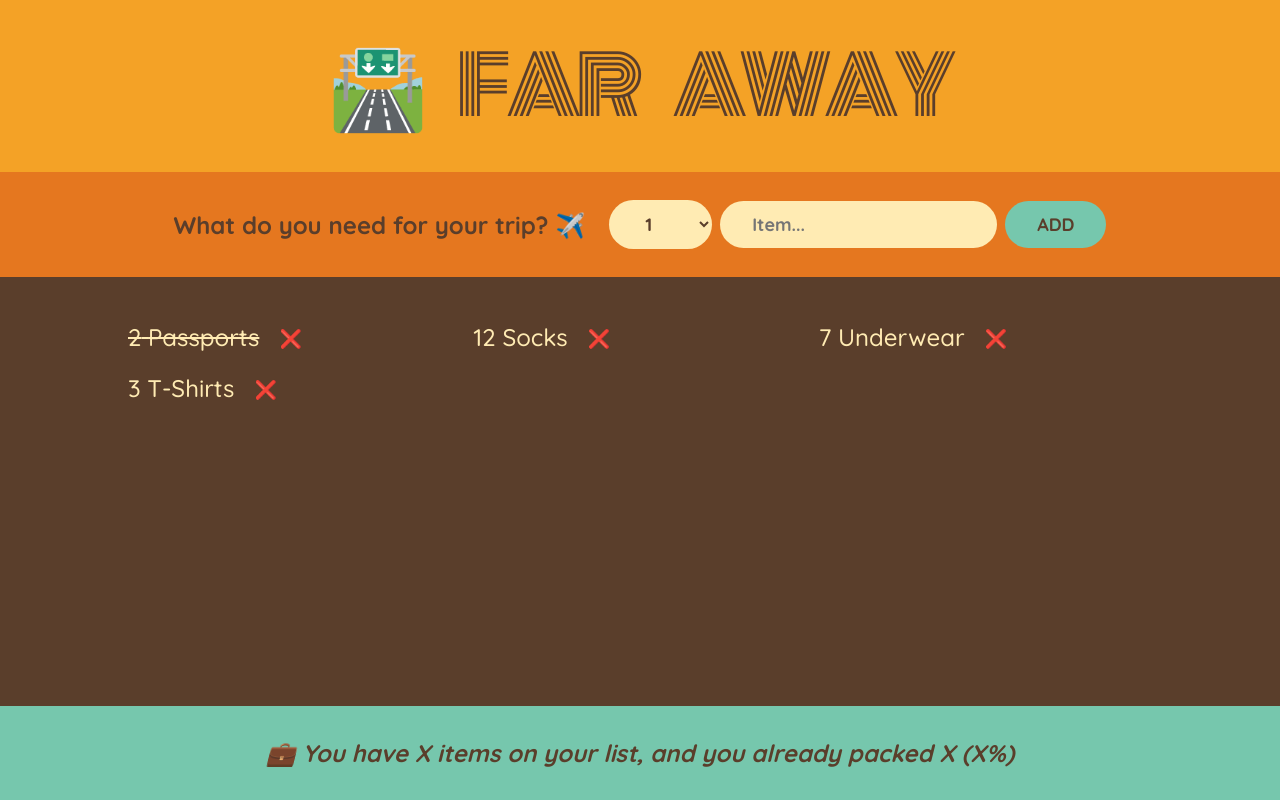
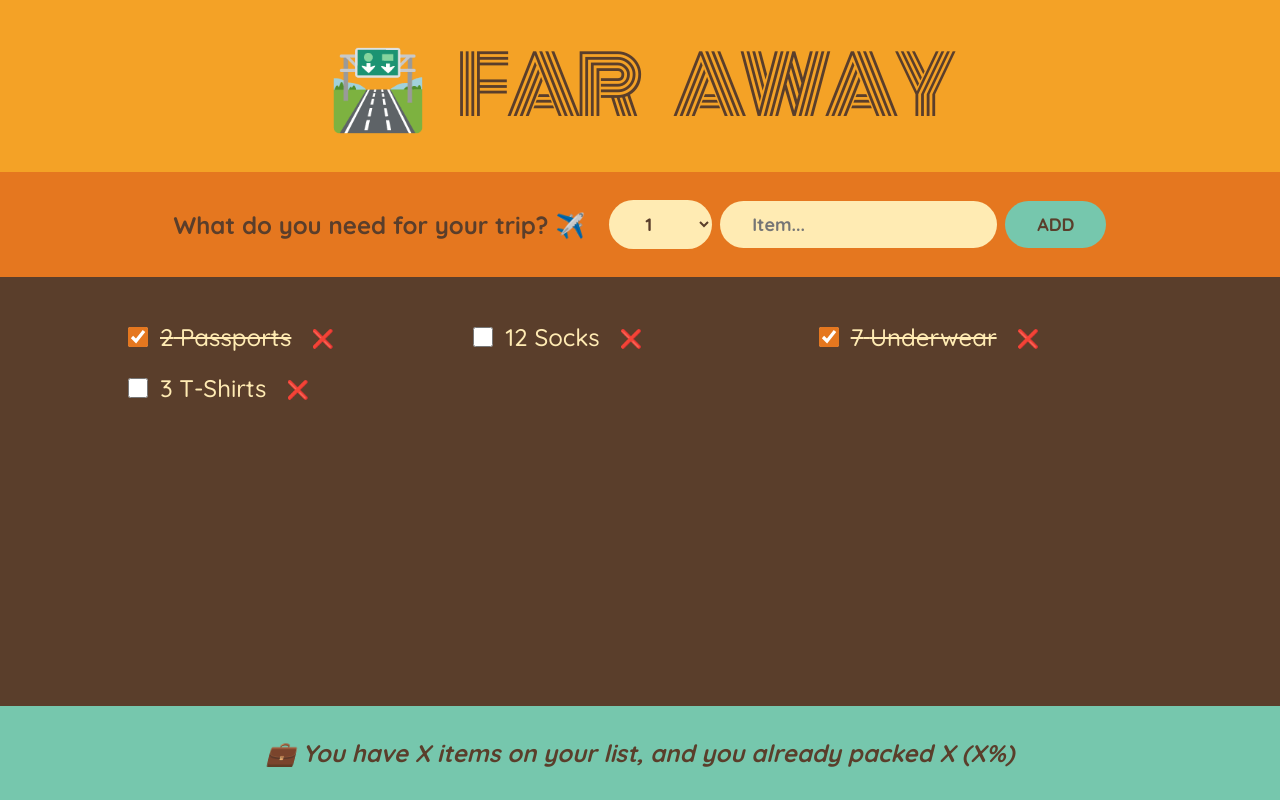
Before and after one commit to 6Mario6/travel-list, a React (Vite) app: page / in a window 1280 px wide. Built offline with nearby package versions, Linux system fonts and the light colour scheme.

Commit message:
Refactor Item component onClick event handler and add checkbox for item packing

```diff
--- a/src/App.tsx
+++ b/src/App.tsx
@@ -8,7 +8,7 @@ import { Item } from "./types/item.type";
 const initialItems: Item[] = [
   { id: 1, description: "Passports", quantity: 2, packed: true },
   { id: 2, description: "Socks", quantity: 12, packed: false },
-  { id: 3, description: "Underwear", quantity: 7, packed: false },
+  { id: 3, description: "Underwear", quantity: 7, packed: true },
   { id: 4, description: "T-Shirts", quantity: 3, packed: false },
 ];
 export const App = () => {
@@ -22,11 +22,23 @@ export const App = () => {
     setItems((prevItems) => prevItems.filter((item) => item.id !== id));
   };
 
+  const handleToggleItem = (id: number) => {
+    setItems((prevItems) =>
+      prevItems.map((item) =>
+        item.id === id ? { ...item, packed: !item.packed } : item
+      )
+    );
+  };
+
   return (
     <div className="app">
       <Logo />
       <Form onAddItems={handleAddItems} />
-      <PackingList onDeleteItem={handleDeleteItem} items={items} />
+      <PackingList
+        onDeleteItem={handleDeleteItem}
+        onToggleItem={handleToggleItem}
+        items={items}
+      />
       <Stats />
     </div>
   );
--- a/src/components/Item.component.tsx
+++ b/src/components/Item.component.tsx
@@ -2,12 +2,21 @@ import { type Item as ItemType } from "../types/item.type";
 export const Item = ({
   item,
   onDeleteItem,
+  onToggleItem,
 }: {
   item: ItemType;
   onDeleteItem: (id: number) => void;
+  onToggleItem: (id: number) => void;
 }) => {
   return (
     <li>
+      <input
+        type="checkbox"
+        checked={item.packed}
+        onChange={() => {
+          onToggleItem(item.id);
+        }}
+      />
       <span style={item.packed ? { textDecoration: "line-through" } : {}}>
         {item.quantity} {item.description}
       </span>
--- a/src/components/PackingList.component.tsx
+++ b/src/components/PackingList.component.tsx
@@ -3,15 +3,22 @@ import { Item as ItemType } from "../types/item.type";
 export const PackingList = ({
   items,
   onDeleteItem,
+  onToggleItem,
 }: {
   items: ItemType[];
   onDeleteItem: (id: number) => void;
+  onToggleItem: (id: number) => void;
 }) => {
   return (
     <div className="list">
       <ul>
         {items.map((item) => (
-          <Item key={item.id} item={item} onDeleteItem={onDeleteItem}></Item>
+          <Item
+            key={item.id}
+            item={item}
+            onDeleteItem={onDeleteItem}
+            onToggleItem={onToggleItem}
+          ></Item>
         ))}
       </ul>
     </div>
```
